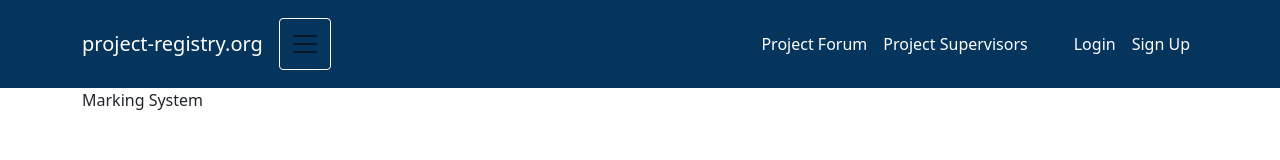
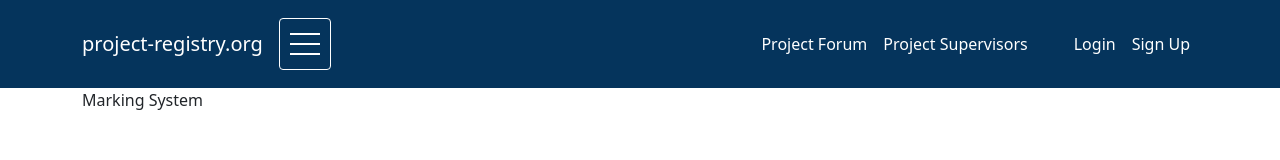
Before and after one commit to Appromode/front-end, a Next.js app: page / in a window 1280 px wide. Shown: the top 160 px of the page. Built offline with nearby package versions, Linux system fonts and the light colour scheme.

Commit message:
Replaced toggle icon with custom svg

```diff
--- a/components/Navigation/index.tsx
+++ b/components/Navigation/index.tsx
@@ -1,4 +1,5 @@
 import React, { FC, useState } from 'react';
+import Image from 'next/image';
 import {
   Navbar,
   NavbarBrand,
@@ -16,7 +17,16 @@ const Navigation:FC = () => {
     <Navbar id={styles.navigation} collapseOnSelect expand="md">
       <Container>
         <NavbarBrand href="/">project-registry.org</NavbarBrand>
-        <Navbar.Toggle className={styles.navigationToggle} />
+        <Navbar.Toggle className={styles.navigationToggle}>
+          <Image
+            id={styles.menuIcon}
+            src="/menu.svg"
+            layout="fixed"
+            alt="Menu icon"
+            width={30}
+            height={30}
+          />
+        </Navbar.Toggle>
         <Navbar.Collapse className="justify-content-end">
           <Nav id={styles.staticLinks}>
             <NavItem>
```
